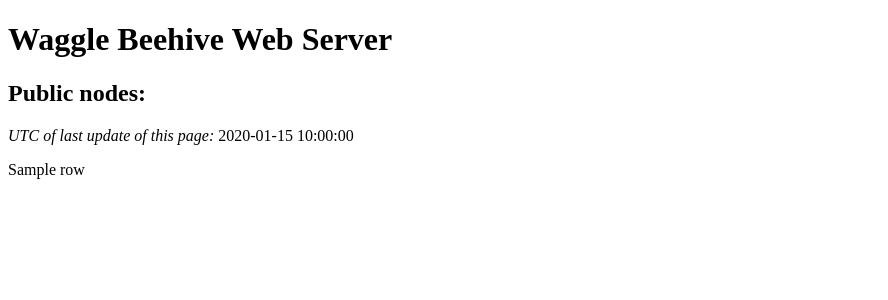
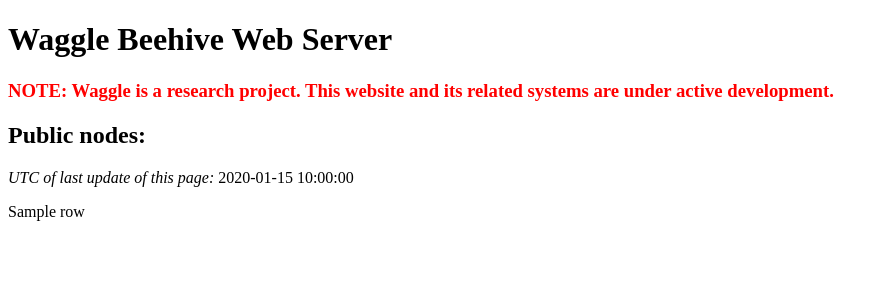
Before and after one commit to waggle-sensor/beehive-server, a Flask app: template beehive-web/templates/nodes.html in a window 1280 px wide. Shown: the top 300 px of the page, without its empty margins (0-888 px from the left). Run offline with Flask 2, Linux system fonts and the light colour scheme; the template is opened without the code that fills it: most values are stand-ins (such as "Sample title", 1, 10 or a date in 2020).

Commit message:
Add disclaimer to website, hide colors of node last_update unless "?all=true" arg is used in url.

```diff
--- a/beehive-flask/beehive_blueprints/web/templates/nodes.html
+++ b/beehive-flask/beehive_blueprints/web/templates/nodes.html
@@ -1,16 +1,16 @@
 <!DOCTYPE html>
 <html lang="en">
 <head>
-
-    <style>
+   <style>
         table {    border-collapse: collapse; }
         table, td, th { border: 1px solid black; padding: 1px 5px;}
+        h3 { color: red; }
     </style>
-
     <title>Waggle Beehive Web Server</title>
 </head>
 <body>
     <h1>Waggle Beehive Web Server</h1>
+    <h3 style="color:red">NOTE: Waggle is a research project.  This website and its related systems are under active development.</h3>
     <h2>Public nodes:</h2>
 
     <p><i> UTC of last update of this page:</i> {{ utc_now }} </p>
```
Also changed, not shown: beehive-flask/beehive_blueprints/web/views.py (+8 -5 lines).
